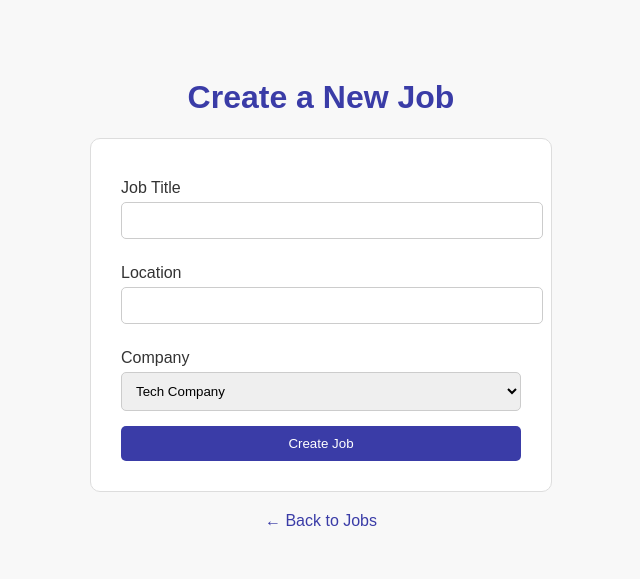
After one commit to Ebramrasmy/lab-flask, a Flask app: page /jobs/create in a window 1280 px wide. The commit adds this page. Shown: the top 579 px of the page, without its empty margins (319-959 px from the left). Run offline with Flask 3, Linux system fonts and the light colour scheme.

Commit message:
Landing page + Job/Company forms + templates with styling

```diff
--- a/app.py
+++ b/app.py
@@ -1,12 +1,11 @@
-from flask import Flask, render_template
+from flask import Flask, render_template, redirect, url_for
 from flask_wtf import FlaskForm
-from wtforms import StringField, IntegerField, SubmitField
+from wtforms import StringField, IntegerField, SubmitField ,SelectField
 from wtforms.validators import DataRequired
 from flask_sqlalchemy import SQLAlchemy
 from flask_migrate import Migrate
 
 app = Flask(__name__)
-
 
 app.config['SQLALCHEMY_DATABASE_URI'] = 'sqlite:///data.db'
 app.config['SECRET_KEY'] = 'super_secret_key_iti'
@@ -33,31 +32,69 @@ class Job(db.Model):
     def __repr__(self):
         return f"<Job {self.title}>"
 
+class CompanyCreationForm(FlaskForm):
+    name = StringField("Name", validators=[DataRequired()])
+    location = StringField("Location", validators=[DataRequired()])
+    industry = StringField("Industry", validators=[DataRequired()])
+    employees = IntegerField("Employees Count", validators=[DataRequired()])
+    submit = SubmitField("Create Company")
 
+class JobCreationForm(FlaskForm):
+    title = StringField("Job Title", validators=[DataRequired()])
+    location = StringField("Location", validators=[DataRequired()])
+    company_id = SelectField("Company", coerce=int, validators=[DataRequired()])
+    submit = SubmitField("Create Job")
 
-@app.route('/', methods = ['GET'])
+@app.route('/')
+def home():
+    return render_template("index.html")
+
+@app.route('/companies')
+def list_companes():
+    companies = Company.query.all()
+    return render_template("companies.html", companies=companies)
+
+@app.route('/company/<int:id>')
+def company_detail(id):
+    company = Company.query.get_or_404(id)
+    return render_template('company_detail.html', company=company)
+
+@app.route('/companies/create', methods=['GET', 'POST'])
+def create_company():
+    form = CompanyCreationForm()
+    if form.validate_on_submit():
+        new_company = Company(
+            name=form.name.data,
+            location=form.location.data,
+            industry=form.industry.data,
+            employees=form.employees.data
+        )
+        db.session.add(new_company)
+        db.session.commit()
+        return redirect(url_for('list_companes'))
+    return render_template('create_company.html', form=form)
+
+@app.route('/jobs')
 def list_jobs():
-    return render_template('jobs.html', jobs = jobs)
+    jobs = Job.query.all()
+    return render_template("jobs.html", jobs=jobs)
 
+@app.route('/jobs/create', methods=['GET', 'POST'])
+def create_job():
+    form = JobCreationForm()
+    companies = Company.query.all()
+    form.company_id.choices = [(company.id, company.name) for company in companies]
 
-@app.route('/job/<int:job_id>', methods = ['GET'])
-def job_details(job_id):
-    job = next((job for job in jobs if job['id'] == job_id), None)
-    if not job:
-        return "Job not found", 404
-    return render_template('job_detail.html', job=job)
-
-@app.route('/companies', methods = ['GET'])
-def list_companes():
-        return render_template("companies.html", companies=companies)
-
-@app.route('/company/<int:id>', methods = ['GET'])
-def company_detail(id):
-    company = next((c for c in companies if c['id'] == id), None)
-    if company:
-        return render_template('company_detail.html', company=company)
-    else:
-        abort(404)
+    if form.validate_on_submit():
+        new_job = Job(
+            title=form.title.data,
+            location=form.location.data,
+            company_id=form.company_id.data
+        )
+        db.session.add(new_job)
+        db.session.commit()
+        return redirect(url_for('list_jobs'))
+    return render_template('create_job.html', form=form)
 
 if __name__ == '__main__':
     app.run(debug=True)
--- a/templates/company_detail.html
+++ b/templates/company_detail.html
@@ -38,6 +38,6 @@
         <p><strong>Industry:</strong> {{ company.industry }}</p>
         <p><strong>Employees:</strong> {{ company.employees }}</p>
     </div>
-    <a href="/companies">Back to Companies</a>
+    <a href="{{ url_for('list_companes') }}" style="display:inline-block; margin-top:20px; padding:10px 20px; background-color:#3a3ca7; color:white; border-radius:5px; text-decoration:none;">Back to Companies</a>
 </body>
 </html>
--- /dev/null
+++ b/templates/create_job.html
@@ -0,0 +1,85 @@
+<!DOCTYPE html>
+<html lang="en">
+<head>
+    <meta charset="UTF-8">
+    <title>Create Job</title>
+    <style>
+        body {
+            font-family: Arial, sans-serif;
+            background-color: #f8f8f8;
+            color: #333;
+            text-align: center;
+            padding: 50px;
+        }
+
+        h1 {
+            color: #3a3ca7;
+        }
+
+        form {
+            display: inline-block;
+            padding: 30px;
+            background: white;
+            border-radius: 10px;
+            border: 1px solid #ddd;
+            width: 400px;
+            text-align: left;
+        }
+
+        label {
+            display: block;
+            margin: 10px 0 5px;
+        }
+
+        input[type="text"],
+        input[type="number"],
+        select {
+            width: 100%;
+            padding: 10px;
+            margin-bottom: 15px;
+            border: 1px solid #ccc;
+            border-radius: 5px;
+        }
+
+        input[type="submit"] {
+            background-color: #3a3ca7;
+            color: white;
+            border: none;
+            padding: 10px;
+            width: 100%;
+            border-radius: 5px;
+            cursor: pointer;
+        }
+
+        input[type="submit"]:hover {
+            background-color: #2e2f8d;
+        }
+
+        .back-link {
+            display: inline-block;
+            margin-top: 20px;
+            text-decoration: none;
+            color: #3a3ca7;
+        }
+    </style>
+</head>
+<body>
+    <h1>Create a New Job</h1>
+    <form method="POST">
+        {{ form.hidden_tag() }}
+
+        <label for="title">{{ form.title.label }}</label>
+        {{ form.title() }}
+
+        <label for="location">{{ form.location.label }}</label>
+        {{ form.location() }}
+
+        <label for="company_id">{{ form.company_id.label }}</label>
+        {{ form.company_id() }}
+
+        {{ form.submit() }}
+    </form>
+    <br>
+    <a href="{{ url_for('list_jobs') }}" class="back-link">← Back to Jobs</a>
+</body>
+</html>
```
Also changed, not shown: templates/companies.html (+38 -6 lines), templates/create_company.html (added, +51 -0 lines), templates/index.html (added, +49 -0 lines), templates/jobs.html (+13 -3 lines), instance/data.db (added).
